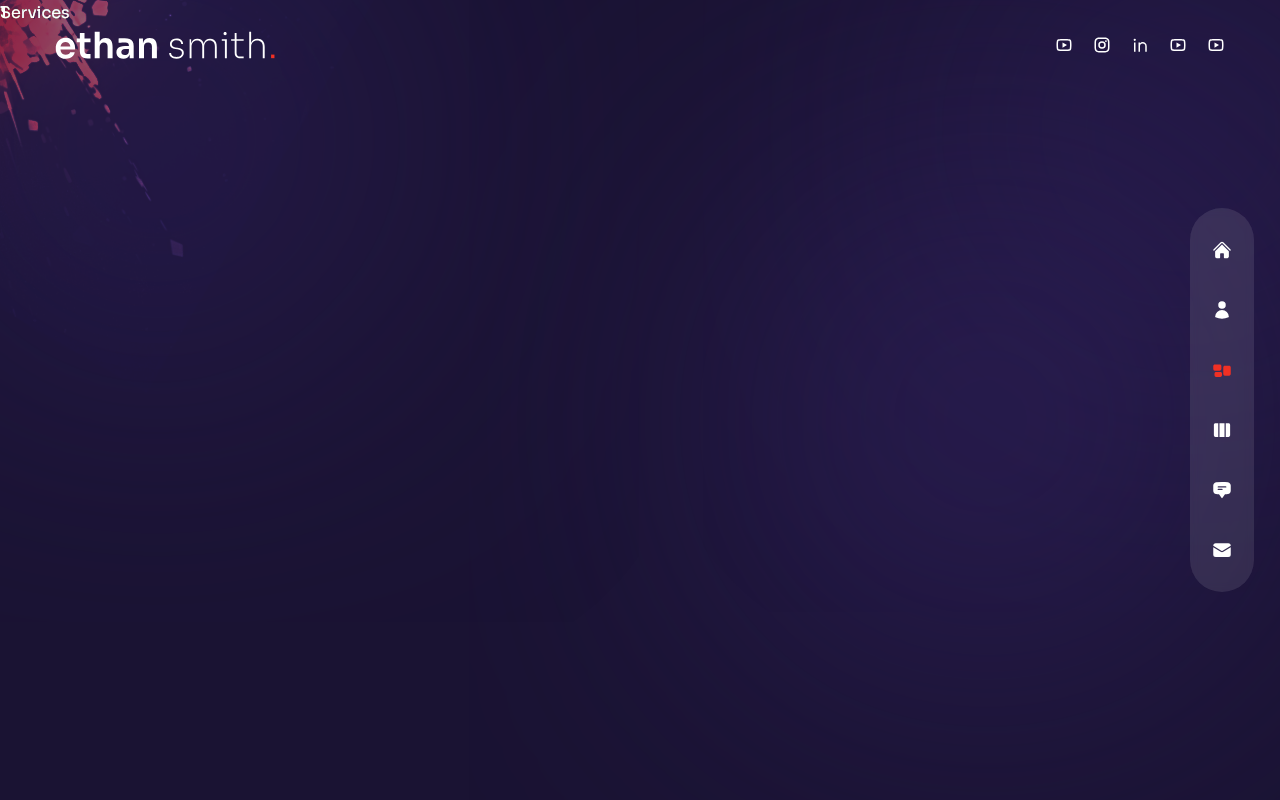
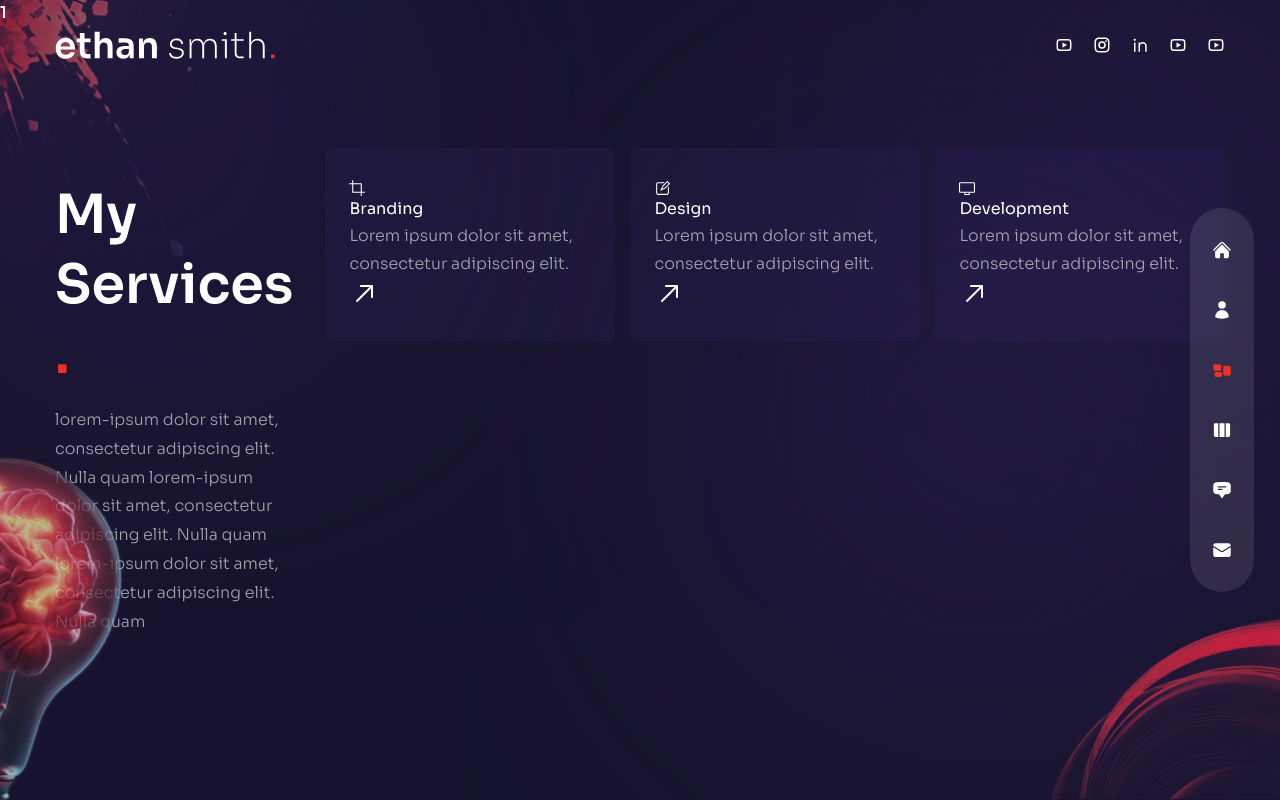
Before and after one commit to ibrahzizo360/my-portfolio, a Next.js app: page /services in a window 1280 px wide. Built offline with nearby package versions, Linux system fonts and the light colour scheme.

Commit message:
added slider at services page

```diff
--- a/components/Bulb.js
+++ b/components/Bulb.js
@@ -1,5 +1,15 @@
+import Image from "next/image";
+
 const Bulb = () => {
-  return <div>Bulb</div>;
+  return <div className="absolute -left-36 -bottom-12 rotate-12 mix-blend-bolor-dodge
+  animate-pulse duration-75 z-10 w-[200px] xl:w-[260px]">
+    <Image src="/bulb.png"
+    width={260}
+    height={200}
+    className="w-full h-full"
+    alt=""
+    />
+  </div>;
 };
 
 export default Bulb;
--- a/components/ServiceSlider.js
+++ b/components/ServiceSlider.js
@@ -1,3 +1,15 @@
+//import swiper react componenets
+import {Swiper, SwiperSlide} from 'swiper/react';
+
+//import swiper  styles
+import 'swiper/css';
+import 'swiper/css/navigation';
+import 'swiper/css/pagination';
+import "swiper/swiper-bundle.css";
+
+// import required modules
+import { FreeMode, Pagination } from 'swiper';
+
 // icons
 import {
   RxCrop,
@@ -5,7 +17,12 @@
   RxDesktop,
   RxReader,
   RxRocket,
+  RxArrowTopRight,
 } from "react-icons/rx";
+
+//framer motion
+import { motion } from 'framer-motion';
+import { fadeIn } from '../variants';
 
 
 // data
@@ -38,7 +55,45 @@
 ];
 
 const ServiceSlider = () => {
-  return <div>Service Slider</div>;
+  return <Swiper breakpoints={{
+    320: {
+      slidesPerView: 1,
+      spaceBetween: 15,
+    },
+
+    640: {
+      slidesPerView: 3,
+      spaceBetween: 15,
+    },
+  }}
+  freeMode={true}
+  pagination={{
+    clickable : true,
+  }}
+  modules={{FreeMode, Pagination}}
+  className='h-[240px] sm:h-[340px]'
+  >
+    {
+      serviceData.map((item, index) => {
+        return <SwiperSlide key={index}>
+          <div className='bg-[rgba(65,47,123,0.15)] h-max rounded-lg px-6 py-8
+          flex sm:flex-col gap-x-6 sm:gap-x-0 group cursor-pointer'>
+            {/* icon */}
+            <div>{item.icon}</div>
+            {/* title and description */}
+            <div>
+              <div>{item.title}</div>
+              <p>{item.description}</p>
+            </div>
+            {/* arrow */}
+            <div className='text-3xl'>
+              <RxArrowTopRight />
+            </div>
+          </div>
+        </SwiperSlide>
+      })
+    }
+  </Swiper>;
 };
 
 export default ServiceSlider;
--- a/pages/services/index.js
+++ b/pages/services/index.js
@@ -1,5 +1,31 @@
+import {motion} from 'framer-motion'
+import Circles from '../../components/Circles';
+import Bulb from '../../components/Bulb'
+import ServiceSlider from '../../components/ServiceSlider'
+
 const Services = () => {
-  return <div>Services</div>;
+  return <div className='h-full bg-primary/30 py-36 flex items-center'>
+    <Circles />
+    <div className='container mx-auto'>
+      <div className='flex flex-col xl:flex-row gap-x-8'>
+        {/* text */}
+        <div className='text-center flex xl:w-[30vw] flex-col lg:text-left
+        mb-4 xl:mb-0'>
+          <h2 className='h2 xl:mt-8'>
+            My Services <span className='text-accent'>.</span>
+          </h2>
+          <p className='mb-4 max-w-[400px] mx-auto lg:mx-0'>
+          lorem-ipsum dolor sit amet, consectetur adipiscing elit. Nulla quam
+          lorem-ipsum dolor sit amet, consectetur adipiscing elit. Nulla quam
+          lorem-ipsum dolor sit amet, consectetur adipiscing elit. Nulla quam
+          </p>
+        </div>
+        {/* slider */}
+        <ServiceSlider />
+      </div>
+    </div>
+    <Bulb />
+  </div>;
 };
 
 export default Services;
```
